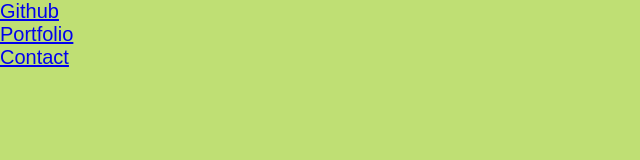
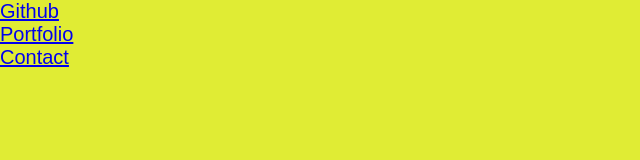
Before and after one commit to RobertBail/Mini-Project, a plain HTML site: page index.html in a window 1280 px wide. Shown: the whole page, without its empty margins (0-640 px from the left). Drawn offline with Linux system fonts and the light colour scheme.

Commit message:
mini project changes

```diff
--- a/style.css
+++ b/style.css
@@ -6,6 +6,6 @@
     position: relative;
     font-family: Arial, Helvetica, sans-serif;
     font-size: 20px;
-    background-color: #bfdf74;
+    background-color: #e0ec34;
 
   }
```
